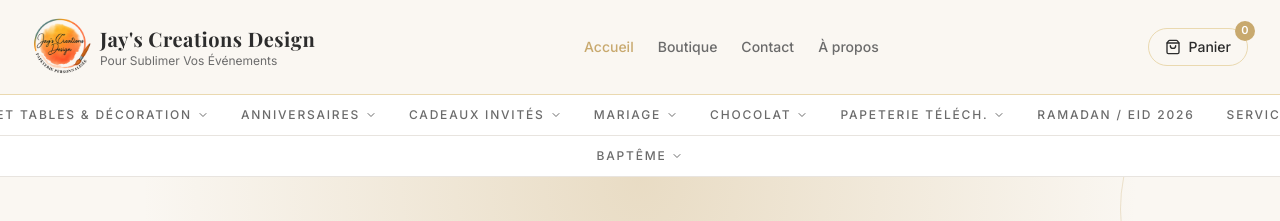
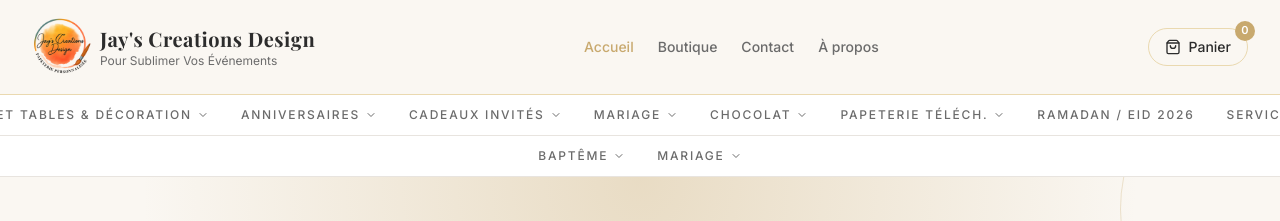
Before and after one commit to jayscreationsdesign/jayscreation, a Next.js app: page / in a window 1280 px wide. Shown: the top 221 px of the page. Built offline with nearby package versions, Linux system fonts and the light colour scheme; a web font is replaced by a local one.

Commit message:
Header: Mariage ajoute a la barre speciale avec Bapteme

```diff
--- a/src/components/site/Header.tsx
+++ b/src/components/site/Header.tsx
@@ -62,9 +62,12 @@ function buildBottomNav(): BottomNavItem[] {
 
 function buildBaptemeNav(): BottomNavItem[] {
   const baptemeCat = categories.find(cat => cat.slug === "bapteme");
-  if (!baptemeCat) return [];
+  const mariageCat = categories.find(cat => cat.slug === "mariage");
 
-  return [{
+  const nav: BottomNavItem[] = [];
+
+  if (baptemeCat) {
+    nav.push({
       label: "BAPTÊME",
       href: `/boutique?category=${baptemeCat.slug}`,
       categorySlug: baptemeCat.slug,
@@ -76,7 +79,26 @@ function buildBaptemeNav(): BottomNavItem[] {
           href: `/boutique?category=${grand.slug}`,
         })),
       })),
-  }];
+    });
+  }
+
+  if (mariageCat) {
+    nav.push({
+      label: "MARIAGE",
+      href: `/boutique?category=${mariageCat.slug}`,
+      categorySlug: mariageCat.slug,
+      children: mariageCat.children?.map((child) => ({
+        name: child.name,
+        href: `/boutique?category=${child.slug}`,
+        children: child.children?.map((grand) => ({
+          name: grand.name,
+          href: `/boutique?category=${grand.slug}`,
+        })),
+      })),
+    });
+  }
+
+  return nav;
 }
 
 const bottomNav = buildBottomNav();
@@ -324,12 +346,12 @@ export default function Header() {
       </nav>
 
       {/* ════════════════════════════════════════════
-          BARRE BAPTÊME — catégorie spéciale centrée
+          BARRE SPÉCIALE — Baptême & Mariage (centrés)
       ════════════════════════════════════════════ */}
       {baptemeNav.length > 0 && (
         <nav
           className="hidden lg:block bg-white border-b border-[#E8E4DF]"
-          aria-label="Menu Baptême"
+          aria-label="Menu Spécial Baptême & Mariage"
         >
           <div className="mx-auto max-w-7xl px-4 sm:px-6 lg:px-8">
             <div className="flex items-stretch justify-center">
```
Lines whose indentation alone changed are shown as unchanged.
